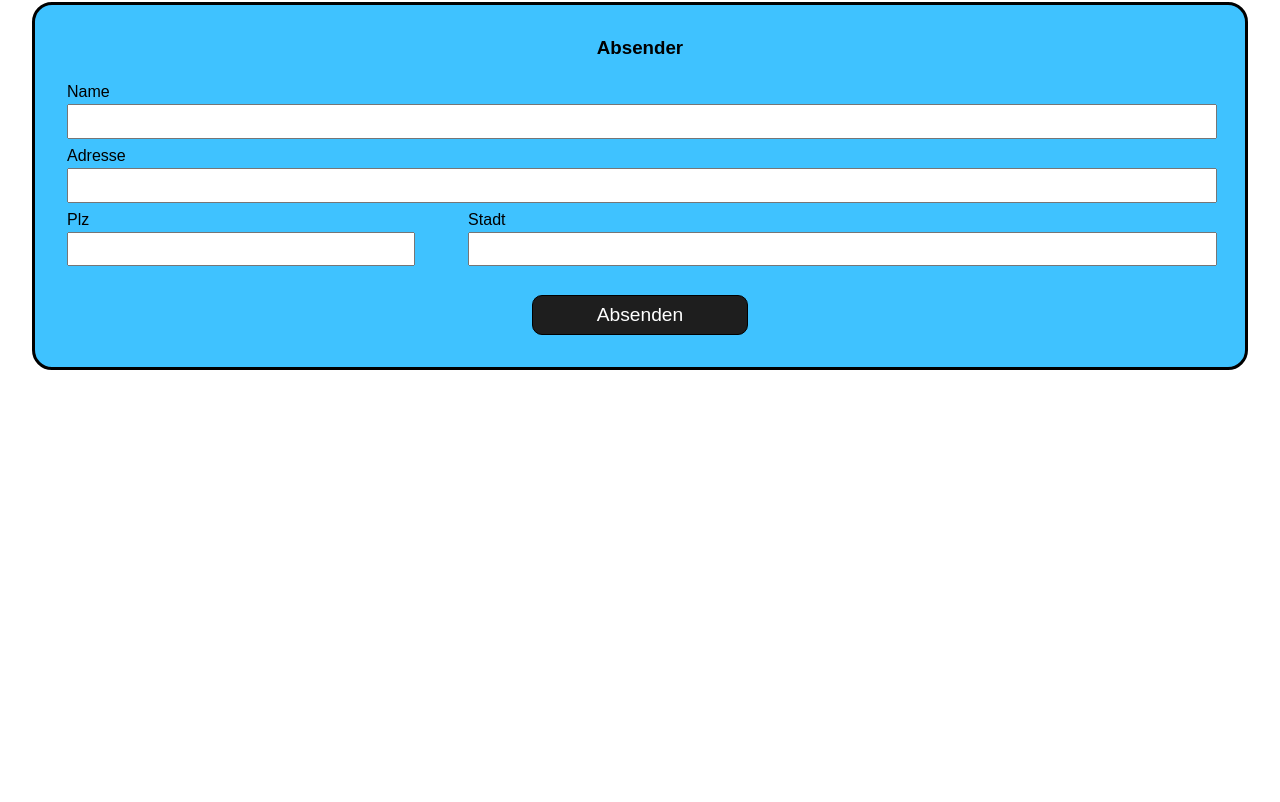
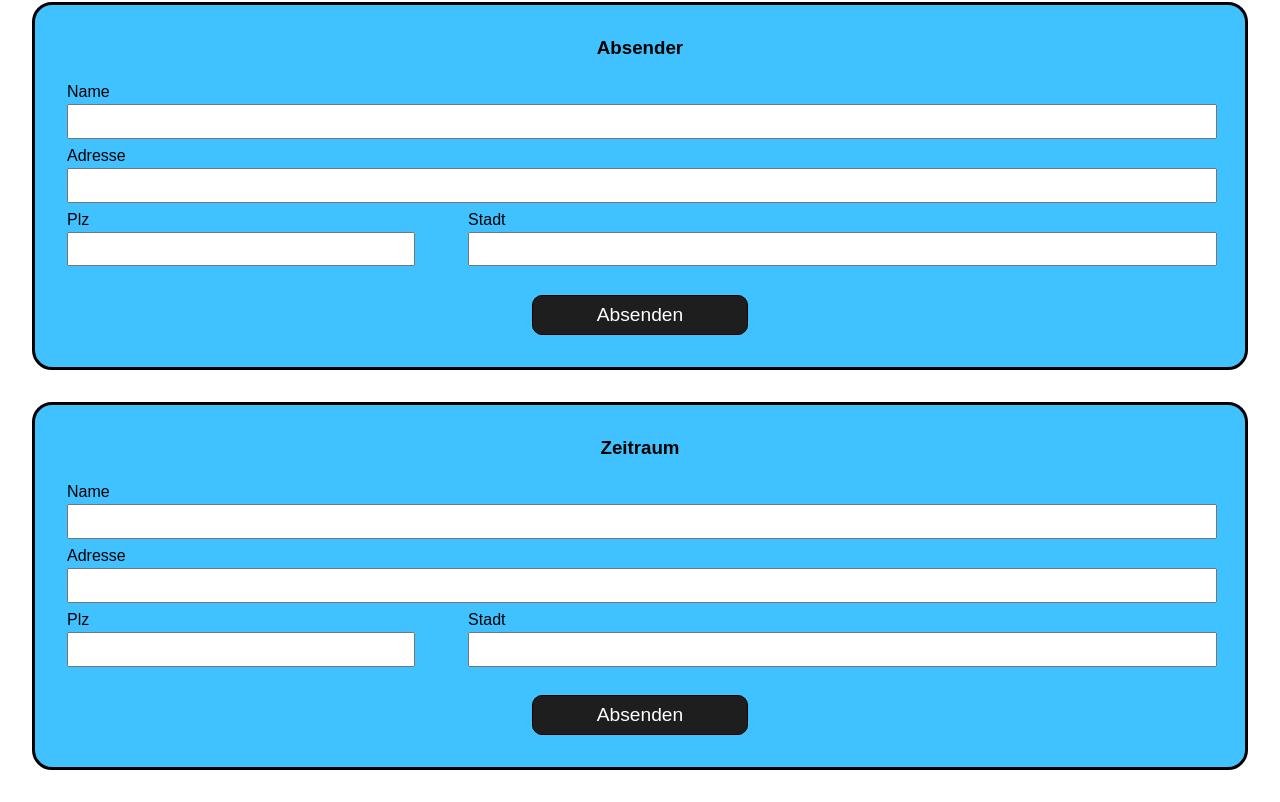
Before and after one commit to finntechh/Entschuldigungstool, a Vue app: page / in a window 1280 px wide. Shown: the part 633-1435 px from the top of the page. Before the commit the page ends 1035 px from the top, so only its background shows below. Built offline with nearby package versions, Linux system fonts and the light colour scheme; a web font is replaced by a local one.

Commit message:
Absender Form added#

```diff
--- /dev/null
+++ b/src/components/zeitraum.vue
@@ -0,0 +1,92 @@
+
+<template>
+    <div class="form-container">
+        <form action="" @submit.prevent="handleAbsenderForm()">
+            <h3>Zeitraum</h3>
+            <label for="schuelerName">
+                <p>Name</p>
+            </label>
+            <input class="text-input" type="text" name="schuelerName" v-model="newSchuelerName">
+
+            <label for="schuelerAdresse">
+                <p>Adresse</p>
+            </label>
+            <input class="text-input" type="text" name="schuelerAdresse" v-model="newSchuelerAdresse">
+
+            <div class="adresse-inputs">
+                <div class="plz">
+                    <p>Plz</p>
+                    <input class="plz-input" type="number" name="schuelerPlz" v-model="newSchuelerPlz">
+                </div>
+                <div class="stadt">
+                    <p>Stadt</p>
+                    <input class="stadt-input" type="text" name="schuelerStadt" v-model="newSchuelerStadt">
+                </div>
+            </div>
+
+            <div class="btn-container" v-if="!formSubmitted">
+                <input class="inputBtn" type="submit" value="Absenden">
+            </div>
+            <div class="btn-container" v-else>
+                <input class="inputBtn" type="submit" value="Abgesendet" id="btn-sent">
+            </div>
+
+        </form>
+    </div>
+</template>
+
+<script setup>
+    import '@/assets/css/form.css'
+    import { RouterLink, RouterView } from "vue-router";
+    import { onMounted, ref } from "vue";
+    import axios from "axios";
+
+    const newSchuelerName = ref("");
+    const newSchuelerAdresse = ref("");
+    const newSchuelerStadt =  ref("");
+    const newSchuelerPlz =  ref("");
+
+    let formSubmitted = false;
+
+
+    const handleAbsenderForm = () => {
+
+        const schuelerName = newSchuelerName.value
+        const schuelerAdresse = newSchuelerAdresse.value
+        const schuelerStadt = newSchuelerStadt.value
+        const schuelerPlz = newSchuelerPlz.value
+
+        const absender = {
+            schuelerName: schuelerName,
+            schuelerAdresse: schuelerAdresse,
+            schuelerStadt: schuelerStadt,
+            schuelerPlz: schuelerPlz,
+        }
+
+        formSubmitted = true;
+        console.log("Email übergeben", absender)
+
+        newSchuelerName.value = "";
+        newSchuelerAdresse.value = "";
+        newSchuelerStadt.value = "";
+        newSchuelerPlz.value = "";
+    }
+
+    const sendFormData = async (absender) => {
+        try {
+            const response = await axios.post('url', absender);
+            if (response.status === 200) {
+            console.log("Übertragung erfolgreich");
+            resetSubmit();
+            }
+            else {
+            alert('Etwas ist schiefgelaufen.');
+            }
+        }
+        catch (error) {
+            console.error('Error: ', error);
+            alert('Fehler aufgetreten.', error);
+        }
+    }
+
+</script>
--- a/src/views/home.vue
+++ b/src/views/home.vue
@@ -1,7 +1,8 @@
 <script setup>
-import Base from '../components/base.vue'
-import Empfaenger from '../components/empfaenger.vue'
+import Base from '@/components/base.vue'
+import Empfaenger from '@/components/empfaenger.vue'
 import Absender from '@/components/absender.vue'
+import Zeitraum from '@/components/zeitraum.vue'
 </script>
 
 <template>
@@ -11,5 +12,6 @@ import Absender from '@/components/absender.vue'
   <main>
     <Empfaenger></Empfaenger>
     <Absender></Absender>
+    <Zeitraum></Zeitraum>
   </main>
 </template>
```
